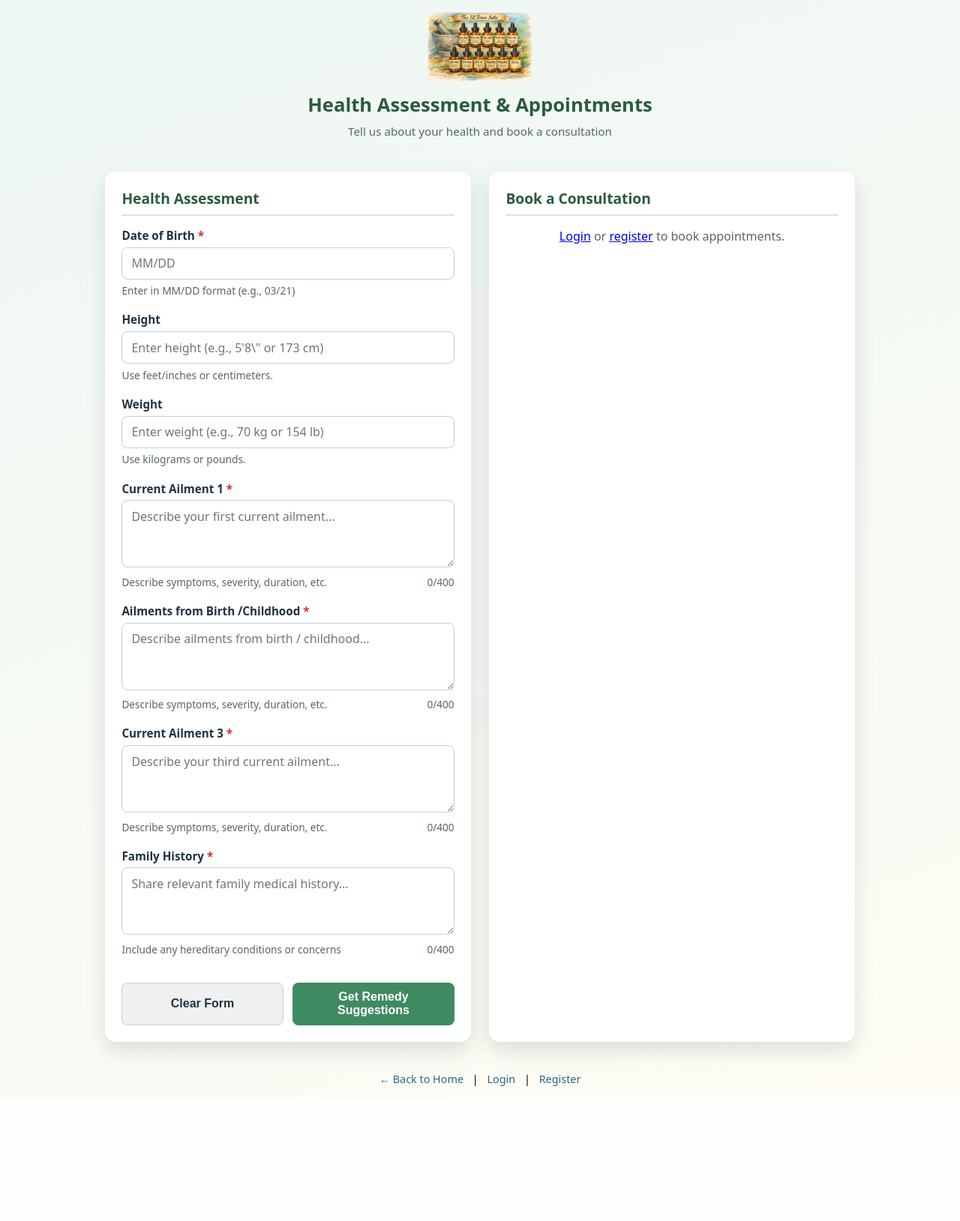
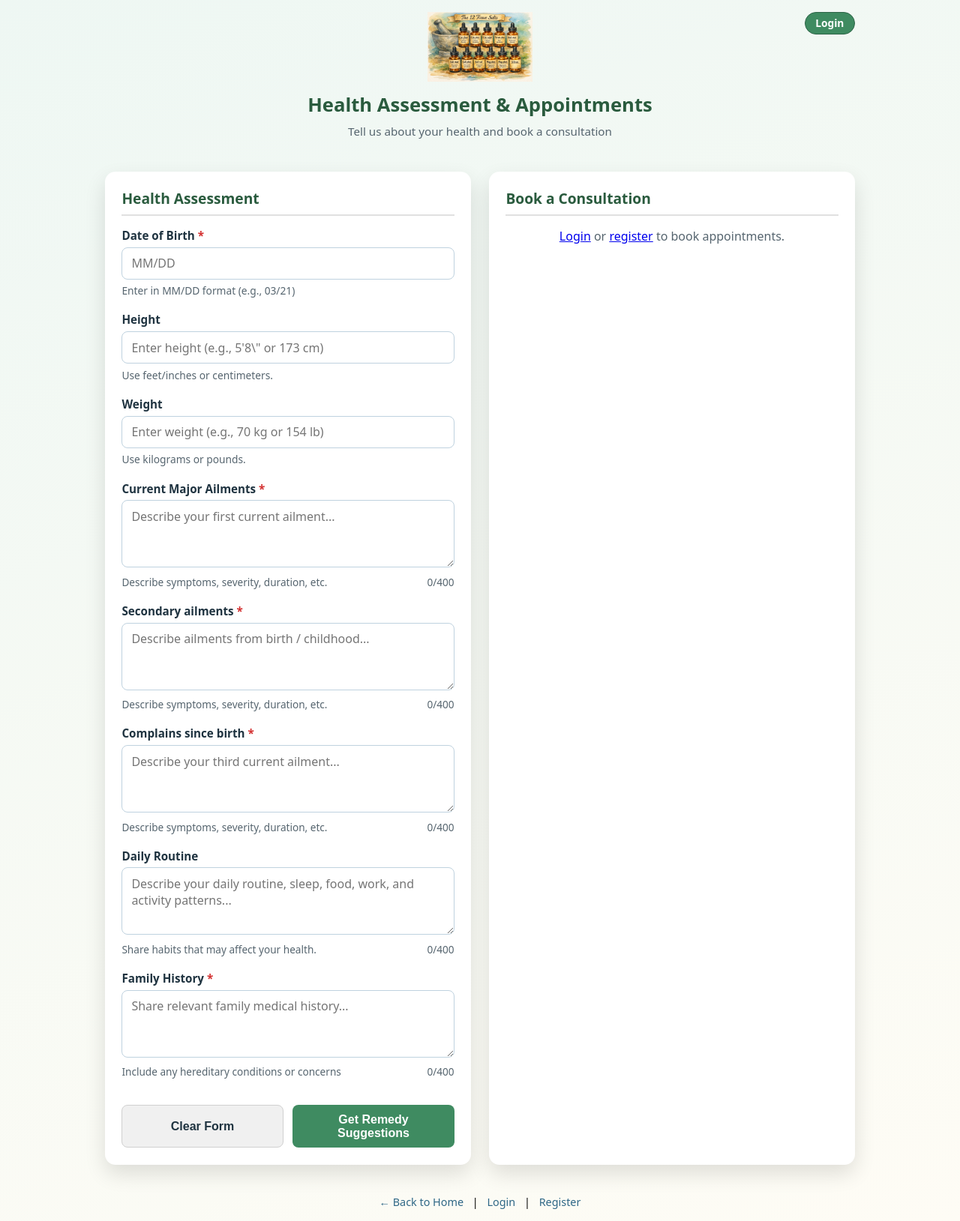
Before and after one commit to amitsept1976/bara-kshaar, a Flask app: page /health-assessment in a window 1280 px wide. Shown: the whole page at 75% size. Before the commit the page ends 1449 px from the top, so only its background shows below. Run offline with Flask 3, Linux system fonts and the light colour scheme.

Commit message:
field updates

```diff
--- a/app.py
+++ b/app.py
@@ -393,6 +393,7 @@ def _register_routes(app: Flask) -> None:
             ailment1 = request.form.get("ailment1", "").strip()
             ailment2 = request.form.get("ailment2", "").strip()
             ailment3 = request.form.get("ailment3", "").strip()
+            daily_routine = request.form.get("daily_routine", "").strip()
             family_history = request.form.get("family_history", "").strip()
 
             form_context = {
@@ -402,6 +403,7 @@ def _register_routes(app: Flask) -> None:
                 "submitted_ailment1": ailment1,
                 "submitted_ailment2": ailment2,
                 "submitted_ailment3": ailment3,
+                "submitted_daily_routine": daily_routine,
                 "submitted_family_history": family_history,
             }
 
@@ -416,12 +418,18 @@ def _register_routes(app: Flask) -> None:
                 return _render_health_assessment(**form_context), 400
 
             # Validate character limits
-            if len(ailment1) > 400 or len(ailment2) > 400 or len(ailment3) > 400 or len(family_history) > 400:
+            if (
+                len(ailment1) > 400
+                or len(ailment2) > 400
+                or len(ailment3) > 400
+                or len(daily_routine) > 400
+                or len(family_history) > 400
+            ):
                 flash("One or more fields exceed the 400 character limit.", "error")
                 return _render_health_assessment(**form_context), 400
 
             print(
-                f"Health assessment submitted - DOB: {dob}, Height: {height or 'n/a'}, Weight: {weight or 'n/a'}, Ailments: {len(ailment1)} / {len(ailment2)} / {len(ailment3)} chars, Family history: {len(family_history)} chars",
+                f"Health assessment submitted - DOB: {dob}, Height: {height or 'n/a'}, Weight: {weight or 'n/a'}, Ailments: {len(ailment1)} / {len(ailment2)} / {len(ailment3)} chars, Daily routine: {len(daily_routine)} chars, Family history: {len(family_history)} chars",
                 flush=True,
             )
             logger.info(f"Health assessment submitted - DOB: {dob}")
@@ -434,6 +442,7 @@ def _register_routes(app: Flask) -> None:
                 "ailment1": ailment1,
                 "ailment2": ailment2,
                 "ailment3": ailment3,
+                "daily_routine": daily_routine,
                 "family_history": family_history,
             }
 
--- a/templates/health_assessment.html
+++ b/templates/health_assessment.html
@@ -37,6 +37,52 @@
       text-align: center;
       margin-bottom: 1.2rem;
       grid-column: 1 / -1;
+      position: relative;
+    }
+    .auth-actions {
+      position: absolute;
+      top: 0;
+      right: 0;
+      display: flex;
+      align-items: center;
+      gap: 0.5rem;
+    }
+    .auth-actions form {
+      display: block;
+      gap: 0;
+      margin: 0;
+    }
+    .auth-greeting {
+      color: #1f3340;
+      font-size: 0.9rem;
+      font-weight: 600;
+      background: rgba(255, 255, 255, 0.8);
+      border: 1px solid #d7e4ec;
+      border-radius: 999px;
+      padding: 0.35rem 0.7rem;
+    }
+    .auth-btn {
+      display: inline-block;
+      border: 1px solid #2d6447;
+      background: #3f8b61;
+      color: #fff;
+      border-radius: 999px;
+      padding: 0.35rem 0.85rem;
+      font-size: 0.86rem;
+      font-weight: 700;
+      cursor: pointer;
+      text-decoration: none;
+      line-height: 1.2;
+    }
+    .auth-btn:hover {
+      background: #2d6447;
+    }
+    @media (max-width: 680px) {
+      .auth-actions {
+        position: static;
+        justify-content: center;
+        margin-top: 0.75rem;
+      }
     }
     .header img {
       width: 140px;
@@ -437,6 +483,16 @@
 <body data-current-user="{{ 'true' if current_user else 'false' }}">
   <div class="container">
     <div class="header">
+      <div class="auth-actions">
+        {% if current_user %}
+          <span class="auth-greeting">Hello, {{ current_user.username }}</span>
+          <form method="post" action="{{ url_for('logout') }}">
+            <button type="submit" class="auth-btn">Logout</button>
+          </form>
+        {% else %}
+          <a href="{{ url_for('login') }}" class="auth-btn">Login</a>
+        {% endif %}
+      </div>
       <img src="{{ url_for('static', filename='12_tsalts.png') }}" alt="12 Tissue Salts">
       <h1>Health Assessment & Appointments</h1>
       <p class="subtitle">Tell us about your health and book a consultation</p>
@@ -461,11 +517,11 @@
           {% if deficient_salt %}
             <p class="salt-row"><strong>Birth Month Salt:</strong> {{ deficient_salt }} (month {{ birth_month }})</p>
           {% endif %}
-          <p class="salt-row"><strong>Current Ailment 1:</strong> {{ ailment1_salts|join(', ') if ailment1_salts else 'No matches found' }}</p>
-            <p class="salt-row"><strong>Ailments from Birth /Childhood:</strong> {{ ailment2_salts|join(', ') if ailment2_salts else 'No matches found' }}</p>
-          <p class="salt-row"><strong>Current Ailment 3:</strong> {{ ailment3_salts|join(', ') if ailment3_salts else 'No matches found' }}</p>
+          <p class="salt-row"><strong>Current Major Ailments:</strong> {{ ailment1_salts|join(', ') if ailment1_salts else 'No matches found' }}</p>
+            <p class="salt-row"><strong>Secondary ailments:</strong> {{ ailment2_salts|join(', ') if ailment2_salts else 'No matches found' }}</p>
+          <p class="salt-row"><strong>Complains since birth:</strong> {{ ailment3_salts|join(', ') if ailment3_salts else 'No matches found' }}</p>
           <p class="salt-row"><strong>Family History:</strong> {{ family_history_salts|join(', ') if family_history_salts else 'No matches found' }}</p>
-          <p class="salt-row"><strong>All Recommended Salts (month + remedies):</strong></p>
+          <p class="salt-row"><strong>All Recommended Salts:</strong></p>
           {% if all_recommended_salts %}
             <ul class="salt-list">
               {% for salt in all_recommended_salts %}
@@ -529,7 +585,7 @@
         <!-- Current Ailment 1 -->
         <div class="form-group">
           <label for="ailment1">
-            Current Ailment 1
+            Current Major Ailments
             <span class="required">*</span>
           </label>
           <textarea
@@ -549,7 +605,7 @@
         <!-- Current Ailment 2 -->
         <div class="form-group">
           <label for="ailment2">
-            Ailments from Birth /Childhood
+            Secondary ailments
             <span class="required">*</span>
           </label>
           <textarea
@@ -569,7 +625,7 @@
         <!-- Current Ailment 3 -->
         <div class="form-group">
           <label for="ailment3">
-            Current Ailment 3
+            Complains since birth
             <span class="required">*</span>
           </label>
           <textarea
@@ -584,6 +640,21 @@
             <span id="count3">0/400</span>
           </div>
           <div id="ailment3_autocomplete" class="autocomplete-list" aria-label="Ailment 3 suggestions"></div>
+        </div>
+
+        <!-- Daily Routine -->
+        <div class="form-group">
+          <label for="daily_routine">Daily Routine</label>
+          <textarea
+            id="daily_routine"
+            name="daily_routine"
+            placeholder="Describe your daily routine, sleep, food, work, and activity patterns..."
+            maxlength="400"
+          >{{ submitted_daily_routine or '' }}</textarea>
+          <div class="char-count">
+            <span>Share habits that may affect your health.</span>
+            <span id="count5">0/400</span>
+          </div>
         </div>
 
         <!-- Family History -->
@@ -725,6 +796,7 @@
     bindCounter('ailment2', 'count2');
     bindCounter('ailment3', 'count3');
     bindCounter('family_history', 'count4');
+    bindCounter('daily_routine', 'count5');
 
     function bindAutocomplete(fieldId, listId) {
       const field = document.getElementById(fieldId);
```
